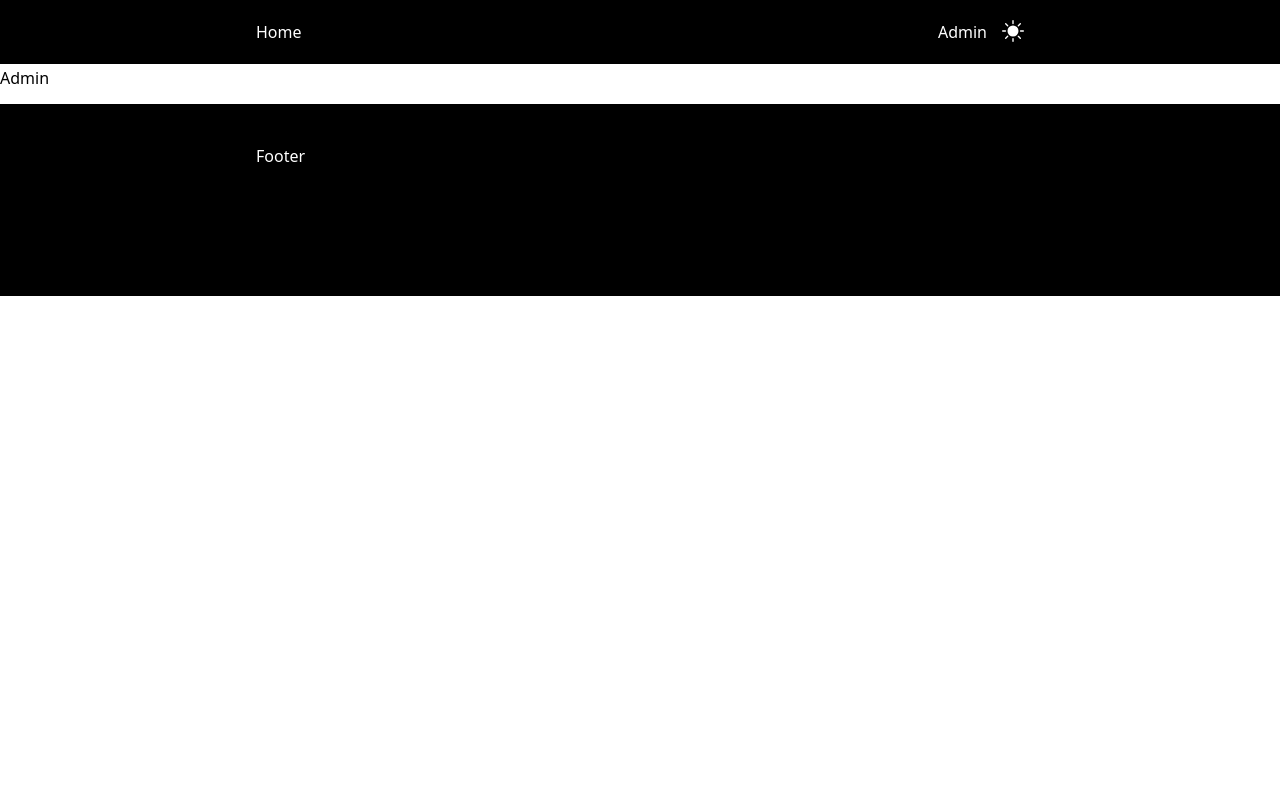
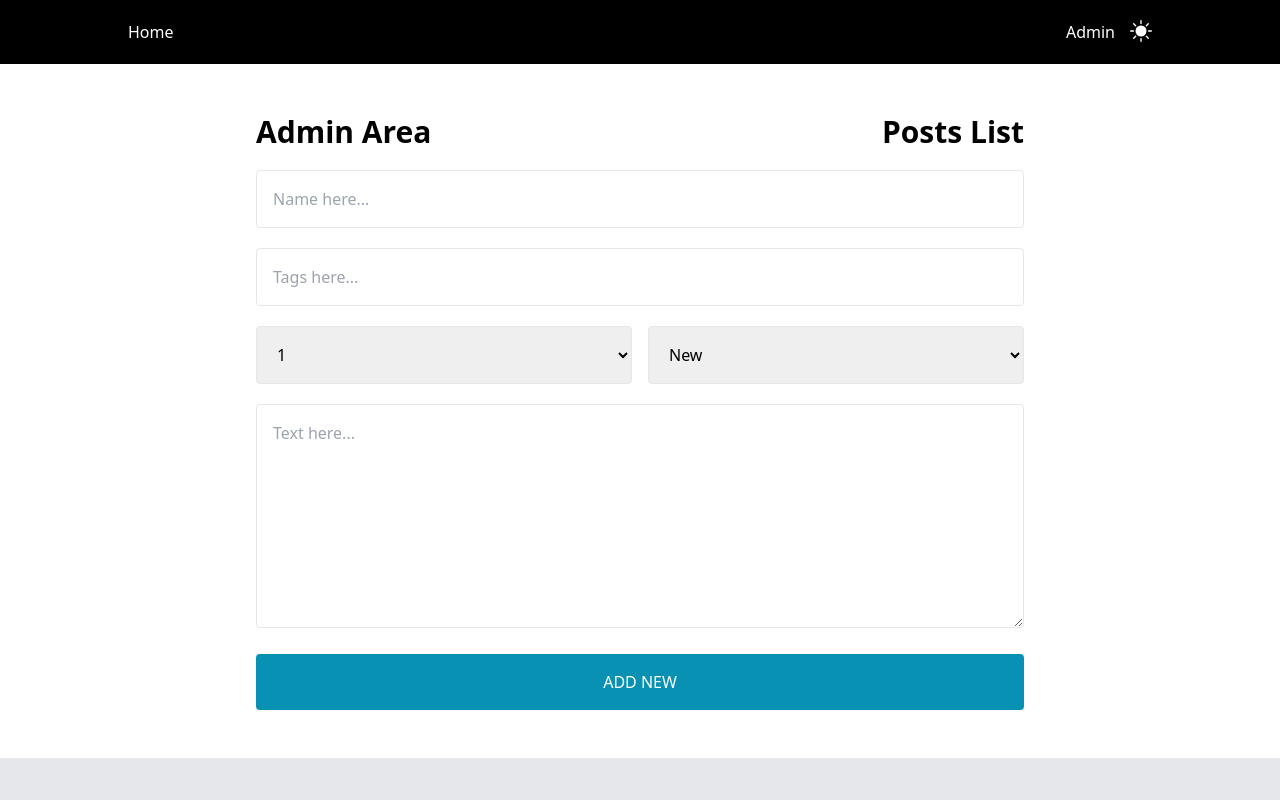
Before and after one commit to danieliancu/blogg2, a Next.js app: page /admin in a window 1280 px wide. Shown: the top 800 px of the page. Built offline with nearby package versions, Linux system fonts and the light colour scheme.

Commit message:
creating form - new and delete

```diff
--- /dev/null
+++ b/pages/admin/Posts.js
@@ -0,0 +1,13 @@
+import Layout from "../components/Layout"
+
+const Posts = () => {
+  return (
+    <Layout>
+        <div className="m-auto w-max-w-screen-md text-center py-20">
+            posts
+        </div>
+    </Layout>
+  )
+}
+
+export default Posts
--- a/pages/admin/index.js
+++ b/pages/admin/index.js
@@ -1,9 +1,119 @@
+import { useState } from 'react'
 import Layout from "../components/Layout"
+import Link from 'next/link'
+import Posts from './Posts'
+
+import {AiFillDelete} from 'react-icons/ai'
+
 
 const Index = () => {
+
+    const [input, setInput] = useState({
+        name:"",
+        tags:"",
+        size:"1",
+        status:"new",
+        text:""
+    })
+
+    const [post, setPost] = useState([])
+
+    const handleChange = (e) =>{
+        const { value, name } = e.target
+        setInput(prev=>({...prev, [name]:value}))
+
+        console.log(input)
+    }
+
+    const handleSubmit = (e) => {
+        e.preventDefault()
+        if(input.name.trim()){
+            setPost(value=>[...value, input])
+            setInput({name:"", tags:"", size:"1", status:"new",text:""})
+        }
+    }
+
+    const handleDelete = (id) => {
+        const newPost = post.filter(item=>item!==id)
+        setPost(newPost)
+    }
+
   return (
     <Layout>
-        <div>Admin</div>
+        <div className="m-auto max-w-screen-md my-12">
+            <div className="flex justify-between">
+                <h1 className="text-3xl pb-5 font-bold px-5 lg:px-0">Admin Area</h1>
+                <Link className="text-3xl pb-5 font-bold px-5 lg:px-0" href="/admin/Posts">Posts List</Link>
+            </div>
+            <form
+                className="text-black px-5 lg:px-0"
+                onSubmit={handleSubmit}
+            >
+                <input
+                    className="w-full rounded border p-4 outline-none mb-5"
+                    name="name"
+                    placeholder="Name here..."
+                    type="text"
+                    onChange={handleChange}
+                    value={input.name}
+                />
+                <input
+                    className="w-full rounded border p-4 outline-none mb-5"
+                    name="tags"
+                    placeholder="Tags here..."
+                    onChange={handleChange}
+                    value={input.tags}
+                />
+                <div className="flex-none sm:flex gap-4 ">
+                    <select
+                        className="w-full rounded border p-4 outline-none mb-5 cursor-pointer"
+                        name="size"
+                        onChange={handleChange}
+                        value={input.size}
+                    >
+                        <option>1</option>
+                    </select>
+                    <select
+                        className="w-full rounded border p-4 outline-none mb-5 cursor-pointer"
+                        name="status"
+                        onChange={handleChange}
+                        value={input.status}
+                    >
+                        <option>New</option>
+                        <option>Chased</option>
+                    </select>
+                </div>
+                <textarea
+                    className="w-full rounded border p-4 outline-none mb-5 h-56"
+                    name="text"
+                    placeholder="Text here..."
+                    onChange={handleChange}
+                    value={input.text}
+                ></textarea>
+                <button
+                    className="text-center w-full p-4 rounded bg-cyan-600 hover:bg-cyan-800 text-white"
+                >
+                    ADD NEW
+                </button>
+            </form>
+        </div>
+
+        <div className="p-5 md:p-20 bg-gray-200 text-black">
+            <h2 className="text-3xl pb-5 font-bold">Posts List</h2>
+            {post.map((item,index)=>
+            <div className="flex justify-between bg-white p-4 rounded mb-2">
+                <div>{item.name}</div>
+                <div className="flex items-center">
+                    <span style={{backgroundColor:"grey", padding:"4px", fontSize:"12px", fontWeight:"bold", color:"white", textTransform:"uppercase"}}>{item.status}</span>
+                    <AiFillDelete
+                        onClick={()=>handleDelete(item)}
+                        style={{color:"red", marginLeft:"5px", fontSize:"25px"}}
+                    />
+                </div>
+            </div>
+            )}
+
+        </div>
     </Layout>
   )
 }
--- a/pages/components/Footer.js
+++ b/pages/components/Footer.js
@@ -1,7 +1,7 @@
 const Footer = () => {
   return (
-    <div className="w-full bg-black text-white mt-3 border-t-2 border-white">
-        <div className="m-auto max-w-screen-md px-5 py-10 md:px-0 h-48">
+    <div className="w-full bg-black text-white">
+        <div className="m-auto max-w-screen-lg px-5 py-10 lg:px-0 h-48">
             Footer
         </div>
     </div>
--- a/pages/components/Navbar.js
+++ b/pages/components/Navbar.js
@@ -8,8 +8,8 @@ const Navbar = () => {
   const {theme, setTheme} = useContext(ThemeContext)
 
   return (
-    <div className="w-full bg-black text-white p-5 md:px-0 border-b-2 border-white">
-        <div className="max-w-screen-md flex justify-between items-center m-auto">
+    <div className="w-full bg-black text-white p-5 lg:px-0 border-b-2 border-white">
+        <div className="max-w-screen-lg flex justify-between items-center m-auto">
             <div>
                 <Link href="/">Home</Link>
             </div>
--- a/pages/index.js
+++ b/pages/index.js
@@ -4,17 +4,11 @@ import Layout from './components/Layout'
 
 const inter = Inter({ subsets: ['latin'] })
 
-
-
 export default function Home() {
-
-
-
   return (
-
       <Layout>
-        <div className="max-w-screen-md m-auto mt-20 px-5 md:px-0">
-          aa
+        <div className="max-w-screen-lg m-auto mt-20 px-5 lg:px-0">
+          HomePage
         </div>
       </Layout>
 
```
Also changed, not shown: pages/_app.js (+3 -4 lines).
